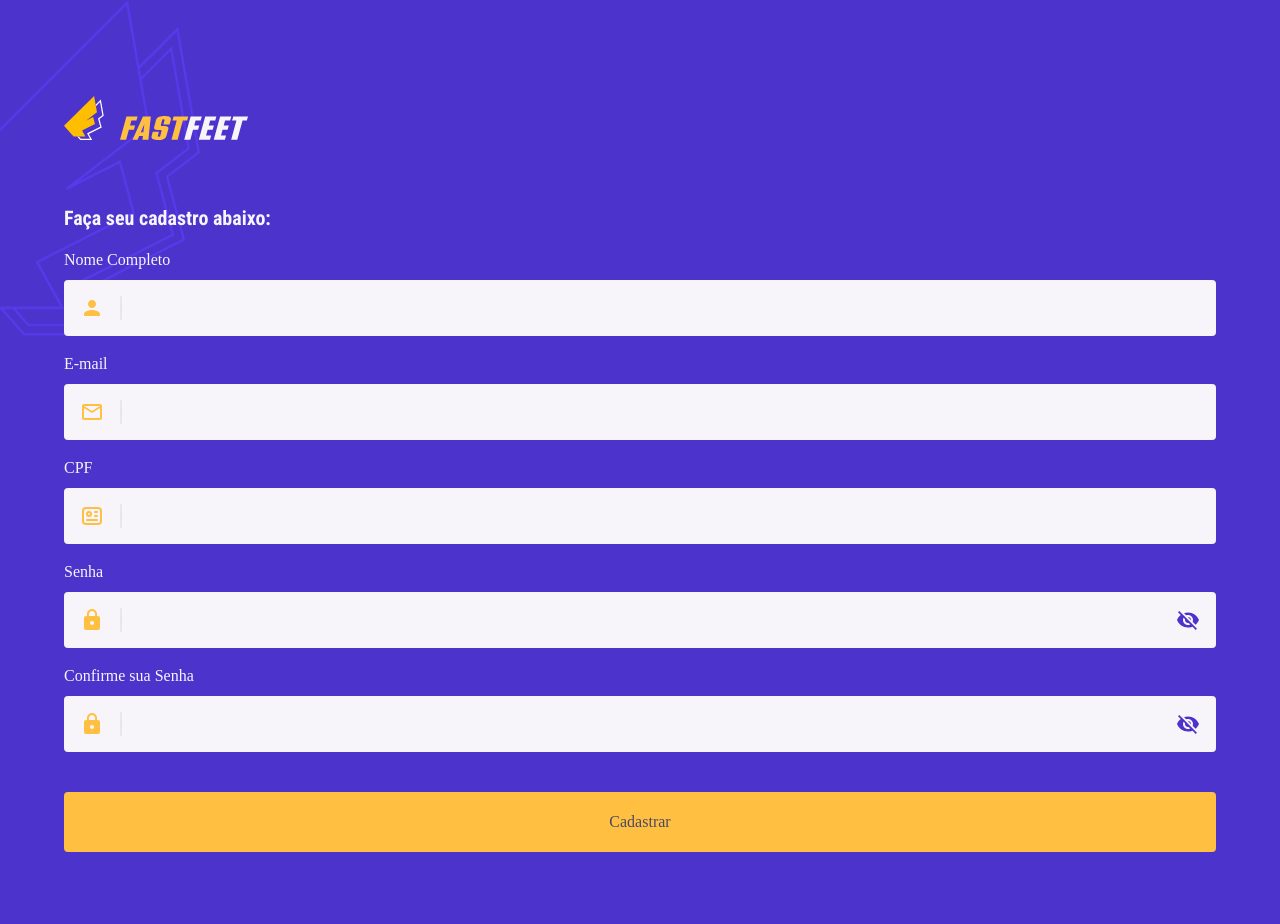
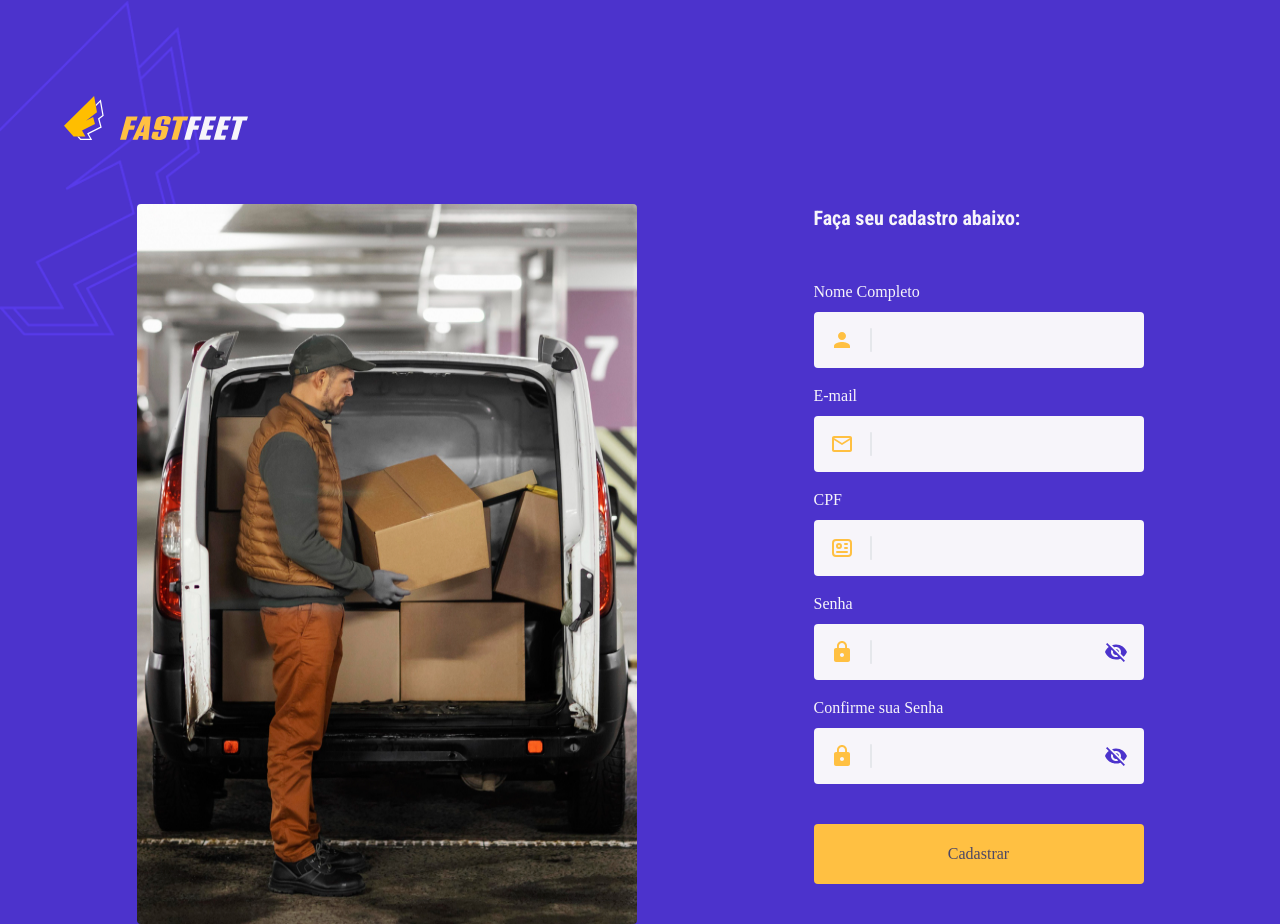
Before and after one commit to felipe-mlopes/fast-feet-, a Next.js app: page /signup in a window 1280 px wide. Before the commit the page ends 852 px from the top, so only its background shows below. Built offline with nearby package versions, Linux system fonts and the light colour scheme; no server answers.

Commit message:
feat: add Image on next/image and include div between h2 and SignUpForm

```diff
--- a/src/app/(login)/signup/page.tsx
+++ b/src/app/(login)/signup/page.tsx
@@ -1,12 +1,23 @@
+import Image from "next/image";
+
 import { signUpAction } from "@/data/actions/login";
 
 import { SignUpForm } from "@/components/login/signup-form";
 
 export default function SignUp() {
   return (
-    <main className="space-y-4">
-      <h2 className="text-xl text-gray-light">Faça seu cadastro abaixo:</h2>
-      <SignUpForm action={signUpAction} />
+    <main className="block lg:flex lg:justify-around lg:items-start lg:gap-8">
+      <Image
+        src={"/img/deliveryman2.jpg"}
+        alt=""
+        width={1000}
+        height={1500}
+        className="hidden lg:block lg:w-[500px] lg:h-[720px] lg:rounded"
+      />
+      <div className="space-y-8 md:space-y-12 md:px-72 lg:px-0">
+        <h2 className="text-xl text-gray-light">Faça seu cadastro abaixo:</h2>
+        <SignUpForm action={signUpAction} />
+      </div>
     </main>
   );
 }
```
